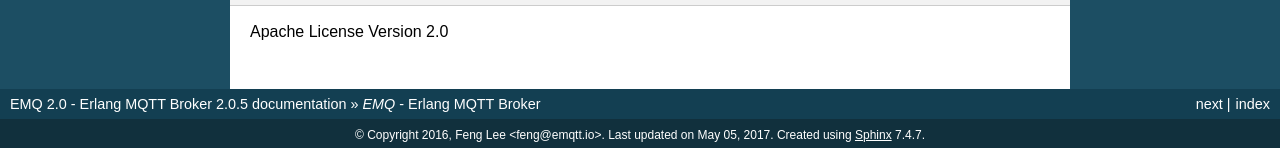
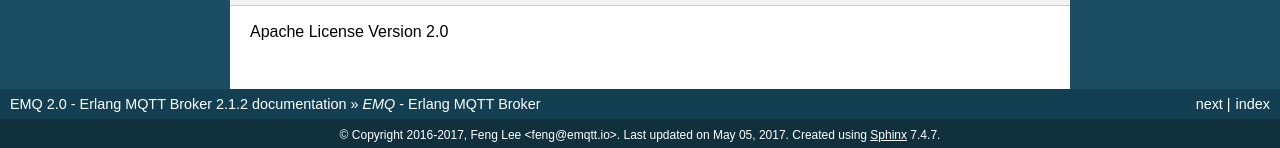
Before and after one commit to emqxarchive/emqx-docs-en, a Sphinx documentation site: the page built from source/index.rst, in a window 1280 px wide and 900 px high, scrolled down 4728 px. Shown: the part 749-897 px from the top of the window. Built offline with Sphinx 7.4.7, drawn with Linux system fonts in a browser that asks for light colours; some of the changed text lies outside the part shown.

Commit message:
Release 2.1.2

```diff
--- a/source/conf.py
+++ b/source/conf.py
@@ -50,16 +50,16 @@
 
 # General information about the project.
 project = u'EMQ 2.0 - Erlang MQTT Broker'
-copyright = u'2016, Feng Lee <feng@emqtt.io>'
+copyright = u'2016-2017, Feng Lee <feng@emqtt.io>'
 
 # The version info for the project you're documenting, acts as replacement for
 # |version| and |release|, also used in various other places throughout the
 # built documents.
 #
 # The short X.Y version.
-version = '2.0'
+version = '2.1'
 # The full version, including alpha/beta/rc tags.
-release = '2.0.5'
+release = '2.1.2'
 
 # The language for content autogenerated by Sphinx. Refer to documentation
 # for a list of supported languages.
@@ -270,7 +270,7 @@
 epub_title = u'Erlang MQTT Broker'
 epub_author = u'Feng Lee <feng@emqtt.io>'
 epub_publisher = u'Feng Lee <feng@emqtt.io>'
-epub_copyright = u'2016, Feng Lee <feng@emqtt.io>'
+epub_copyright = u'2016-2017, Feng Lee <feng@emqtt.io>'
 
 # The basename for the epub file. It defaults to the project name.
 #epub_basename = u'Erlang MQTT Broker'
```
